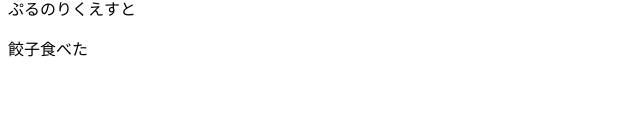
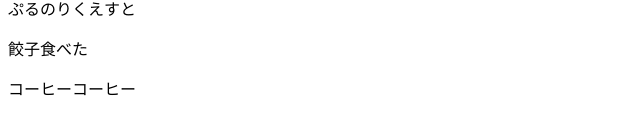
Before and after one commit to nikora007/git_tutorial, a plain HTML site: page index.html in a window 1280 px wide. Shown: the part 317-452 px from the top of the page, without its empty margins (0-640 px from the left). Drawn offline with Linux system fonts and the light colour scheme.

Commit message:
コーヒーコーヒー

```diff
--- a/index.html
+++ b/index.html
@@ -8,3 +8,4 @@
 <p>GitHub Flow</p>
 <p>ぷるのりくえすと</p>
 <p>餃子食べた</p>
+<p>コーヒーコーヒー</p>
```
